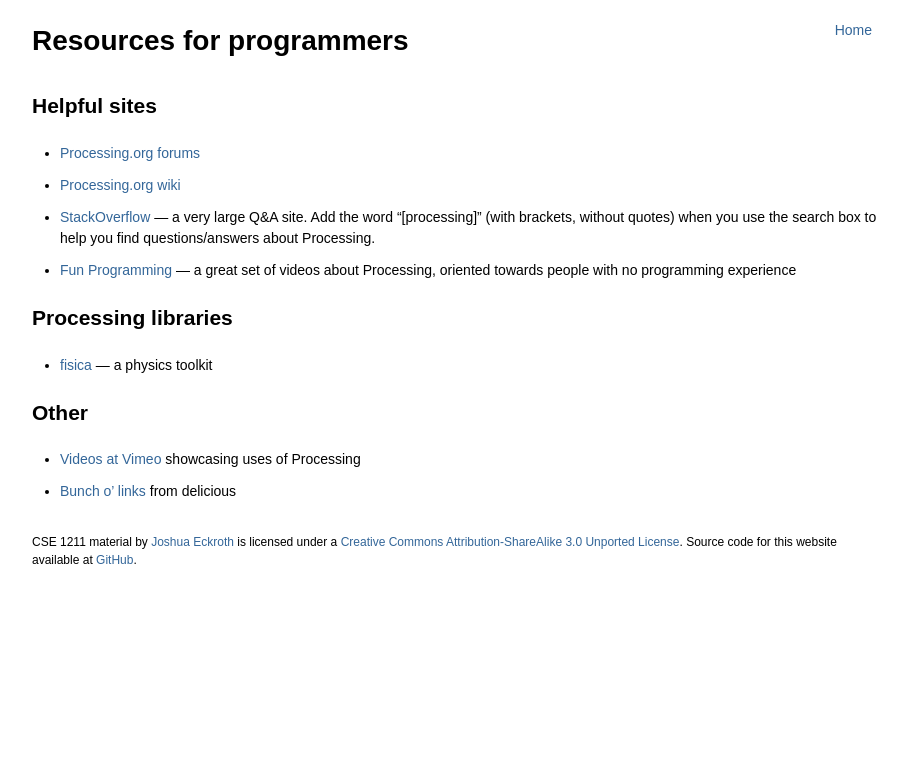
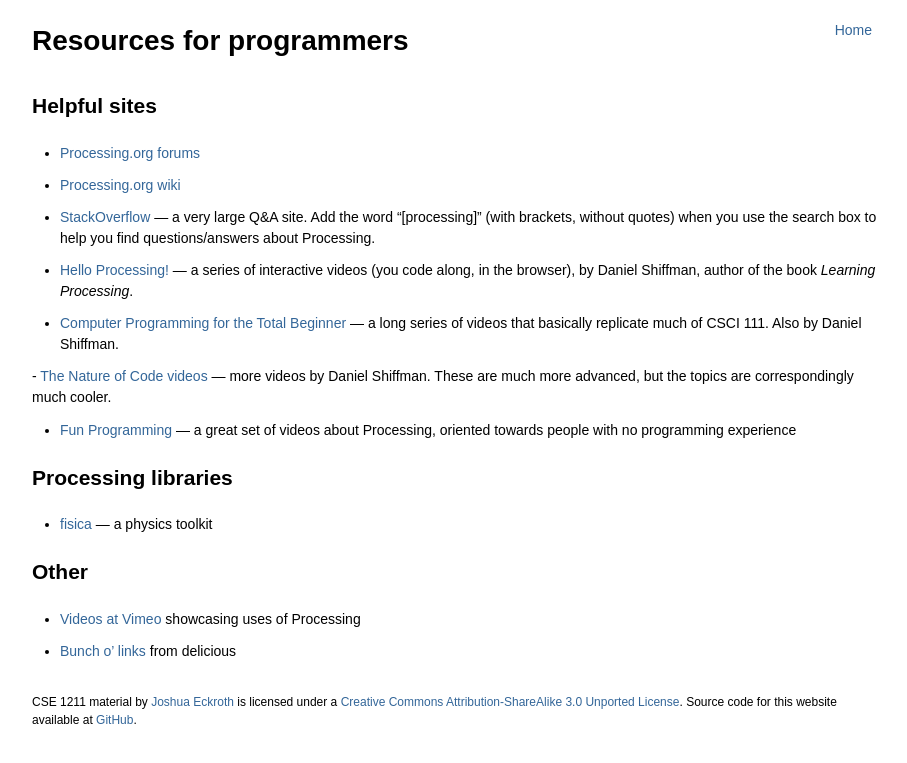
Before and after one commit to joshuaeckroth/csci111-website, a Jekyll site: the page built from guides/_posts/2014-08-13-resources-for-programmers.markdown, in a window 1280 px wide. Shown: the top 763 px of the page, without its empty margins (183-1090 px from the left). Built offline with Jekyll 4.4.1, drawn with Linux system fonts in a browser that asks for light colours; Markdown is read by kramdown in place of the engine named in the settings; comment, search, counter and statistics services are not loaded.

Commit message:
Added Shiffman's videos to resources for programmers.

```diff
--- a/guides/_posts/2014-08-13-resources-for-programmers.markdown
+++ b/guides/_posts/2014-08-13-resources-for-programmers.markdown
@@ -16,6 +16,19 @@
     when you use the search box to help you find questions/answers
     about Processing.
 
+  - [Hello Processing!](http://hello.processing.org/) --- a series of
+    interactive videos (you code along, in the browser), by Daniel
+    Shiffman, author of the book *Learning Processing*.
+
+  - [Computer Programming for the Total Beginner](https://vimeo.com/channels/introcompmedia)
+    --- a long series of videos that basically replicate much of
+    CSCI 111. Also by Daniel Shiffman.
+
+  -
+    [The Nature of Code videos](https://vimeo.com/channels/natureofcode)
+    --- more videos by Daniel Shiffman. These are much more advanced,
+    but the topics are correspondingly much cooler.
+
   - [Fun Programming](http://www.funprogramming.org/) --- a great set of
     videos about Processing, oriented towards people with no
     programming experience
```
